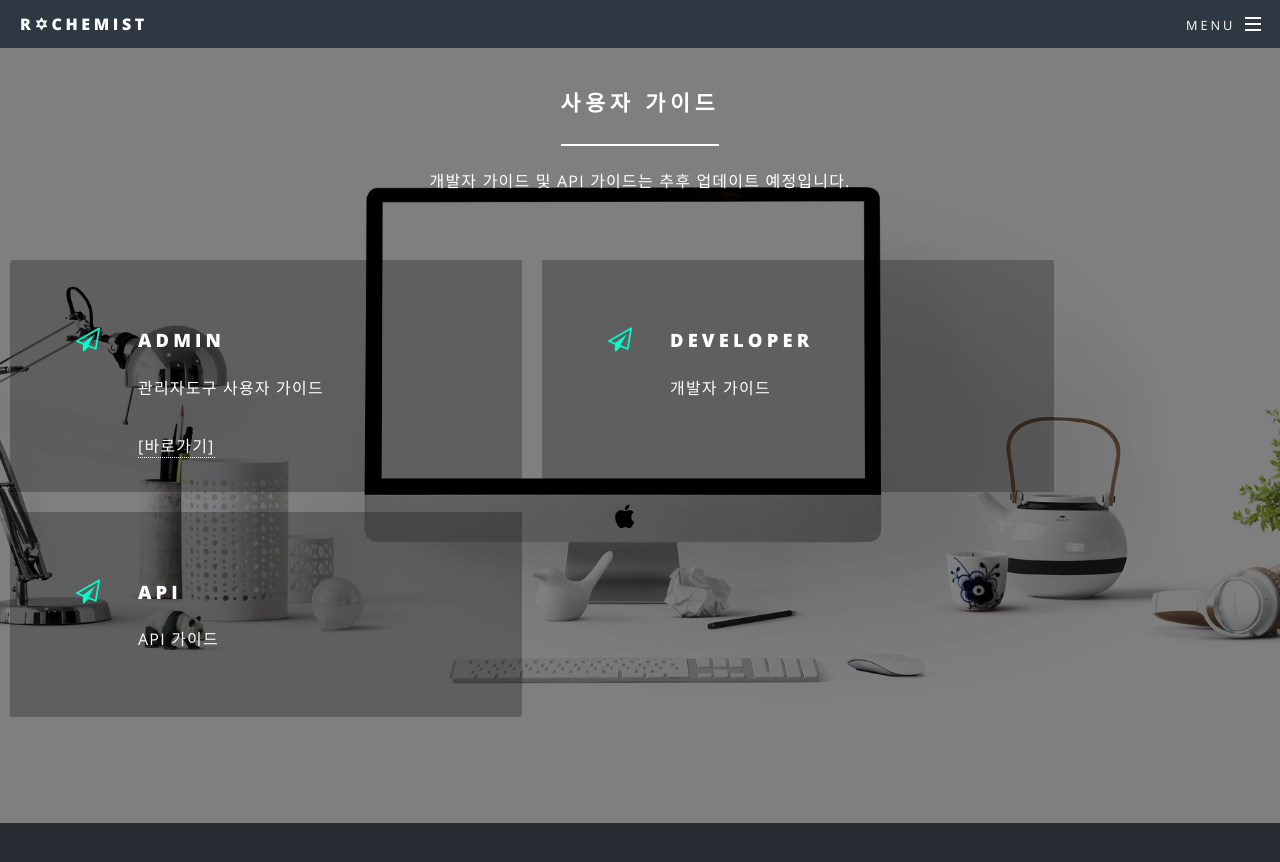
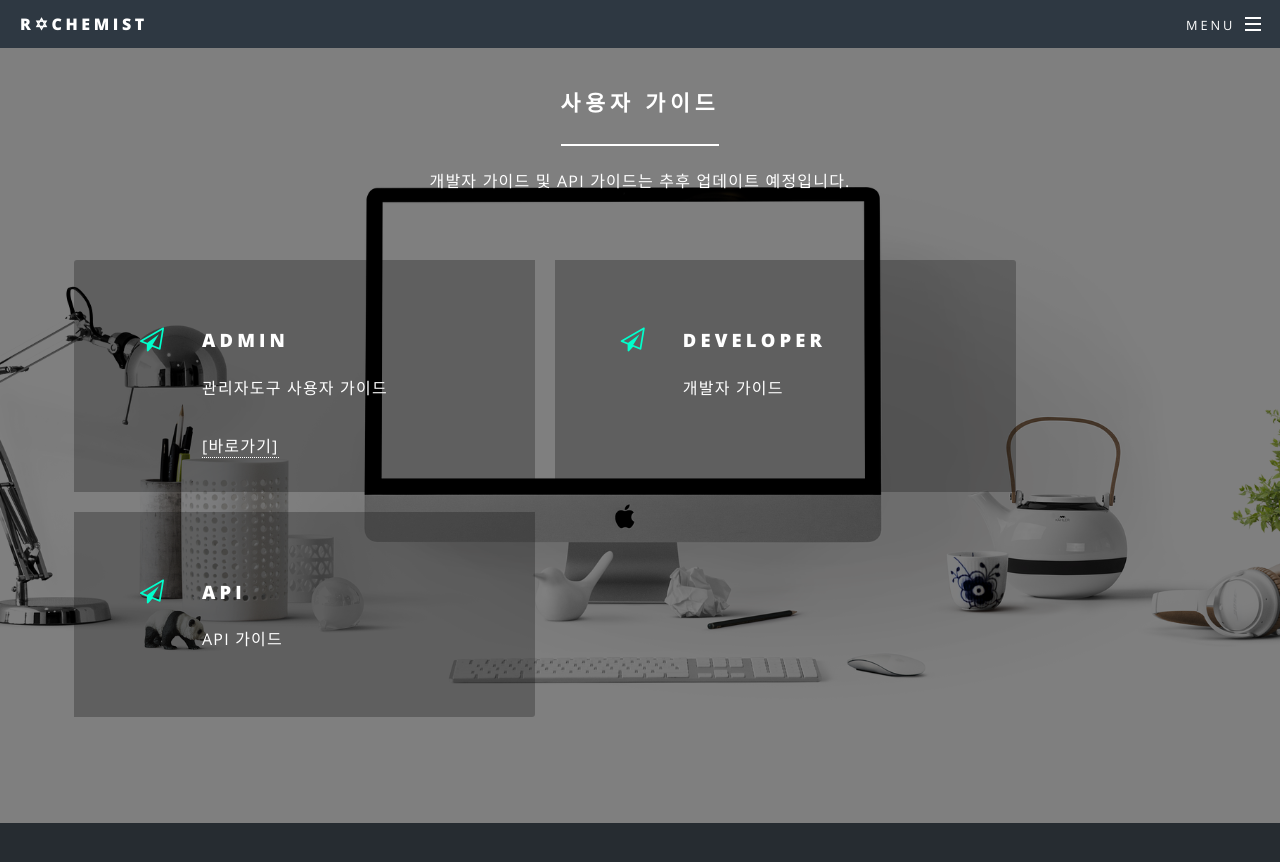
Before and after one commit to rchemist/rchemist.github.io, a Jekyll site: the page built from developers.html, in a window 1280 px wide and 900 px high, scrolled down 912 px. Shown: the top 862 px of the window. Built offline with Jekyll 4.4.1, drawn with Linux system fonts in a browser that asks for light colours.

```diff
--- a/css/main.scss
+++ b/css/main.scss
@@ -1450,7 +1450,7 @@ $baseurl: '{{ site.baseurl }}/images';
 
 		> .inner {
 			width: 60em;
-			margin: 0 auto;
+			margin: auto;
 
 			@include breakpoint(large) {
 				width: 90%;
--- a/developers.html
+++ b/developers.html
@@ -15,7 +15,7 @@ title: developers
 </section>
 
 <section id="guide" class="wrapper style3-developers special">
-    <div>
+    <div class="inner">
         <header class="major">
             <h2>사용자 가이드</h2>
             <p>개발자 가이드 및 API 가이드는 추후 업데이트 예정입니다.</p>
```
